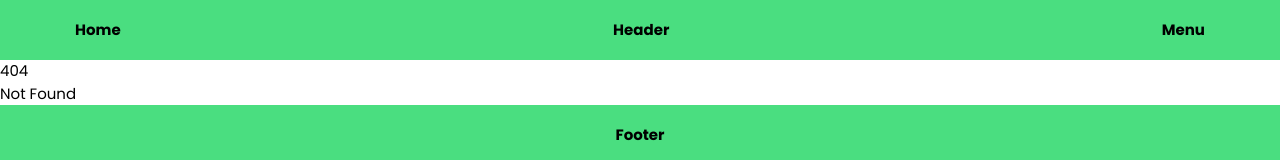
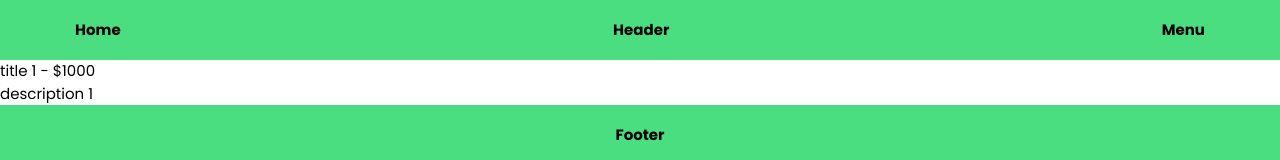
Before and after one commit to zdotdev/Svelte-Sandbox, a SvelteKit app: page /usingURLData/1 in a window 1280 px wide. Before the commit this address had no page. Shown: the top 160 px of the page. Built offline with nearby package versions, Linux system fonts and the light colour scheme; data requests are answered from the project's data file.

Commit message:
Added page data

```diff
--- a/src/routes/+page.svelte
+++ b/src/routes/+page.svelte
@@ -22,5 +22,6 @@
     <a href="/fetchFunction" class="m-4 p-4 bg-slate-200 rounded-lg">Fetch Function</a>
     <a href="/serverLoadFunction" class="m-4 p-4 bg-slate-200 rounded-lg">Server Load Function</a>
     <a href="/universalLoadVSServerLoad" class="m-4 p-4 bg-slate-200 rounded-lg">Universal Load Data vs. Server Load Data</a>
+    <a href="/usingURLData" class="m-4 p-4 bg-slate-200 rounded-lg">Using URL Data</a>
 </div>
 <div class="flex justify-center m-4"><Counter /></div>
--- a/src/routes/fetchFunction/+page.svelte
+++ b/src/routes/fetchFunction/+page.svelte
@@ -2,7 +2,7 @@
     export let data
     const postcode = data.postcodes
 </script>
-
+<p>Fetch function is a builtin function in Sveltekit used to fetch data from the api</p>
 {#each postcode as ps }
     <h1>Postcode Number: {ps.Postcode}</h1>
     <p>{ps.description}</p>
--- a/src/routes/pageData/+page.svelte
+++ b/src/routes/pageData/+page.svelte
@@ -4,6 +4,7 @@
 </script>
 <h1>Landing Page</h1>
 
+<p>Page data is the method of accessing Data from universal load function</p>
 <p>{data.title}</p>
 
 {#each prods as product}
--- a/src/routes/serverLoadFunction/+page.svelte
+++ b/src/routes/serverLoadFunction/+page.svelte
@@ -1,7 +1,10 @@
 <script>
     export let data
 </script>
-
+<p>Server load function is a secured method of fetching data from the api. It is used to fetch data from the database or
+    any sensitive data to fetch.
+</p>
+<p>+server.js is used to populate data and to host a local api.</p>
 {#each data.products as prods}
     <h1>{prods.title}</h1>
 {/each}
--- /dev/null
+++ b/src/routes/usingURLData/+page.svelte
@@ -0,0 +1,3 @@
+<p>Using URL Data as fetching the data required is very simple. It is just taking the url params like a number 1-100</p>
+<p>example</p>
+<a href="/usingURLData/1" class="bg-slate-200 m-4">Fetch Product 1</a>
--- /dev/null
+++ b/src/routes/usingURLData/[productID]/+page.js
@@ -0,0 +1,9 @@
+// i use universal data function here because im just fetching basic api
+export const load = async (loadData) => {
+    const { fetch, params, url, route } = loadData // url and route can also be used in fethcing params
+    console.log({params, url, route: route.id});
+    const {productID} = params // Must be destructured
+    const response = await fetch(`http://localhost:3000/products/${productID}`)
+    const product = await response.json()
+    return {product}
+}
--- /dev/null
+++ b/src/routes/usingURLData/[productID]/+page.svelte
@@ -0,0 +1,8 @@
+<script>
+    export let data
+    const product = data.product
+</script>
+<div>
+    <h1>{product.title} - ${product.price}</h1>
+    <p>{product.description}</p>
+</div>
```
